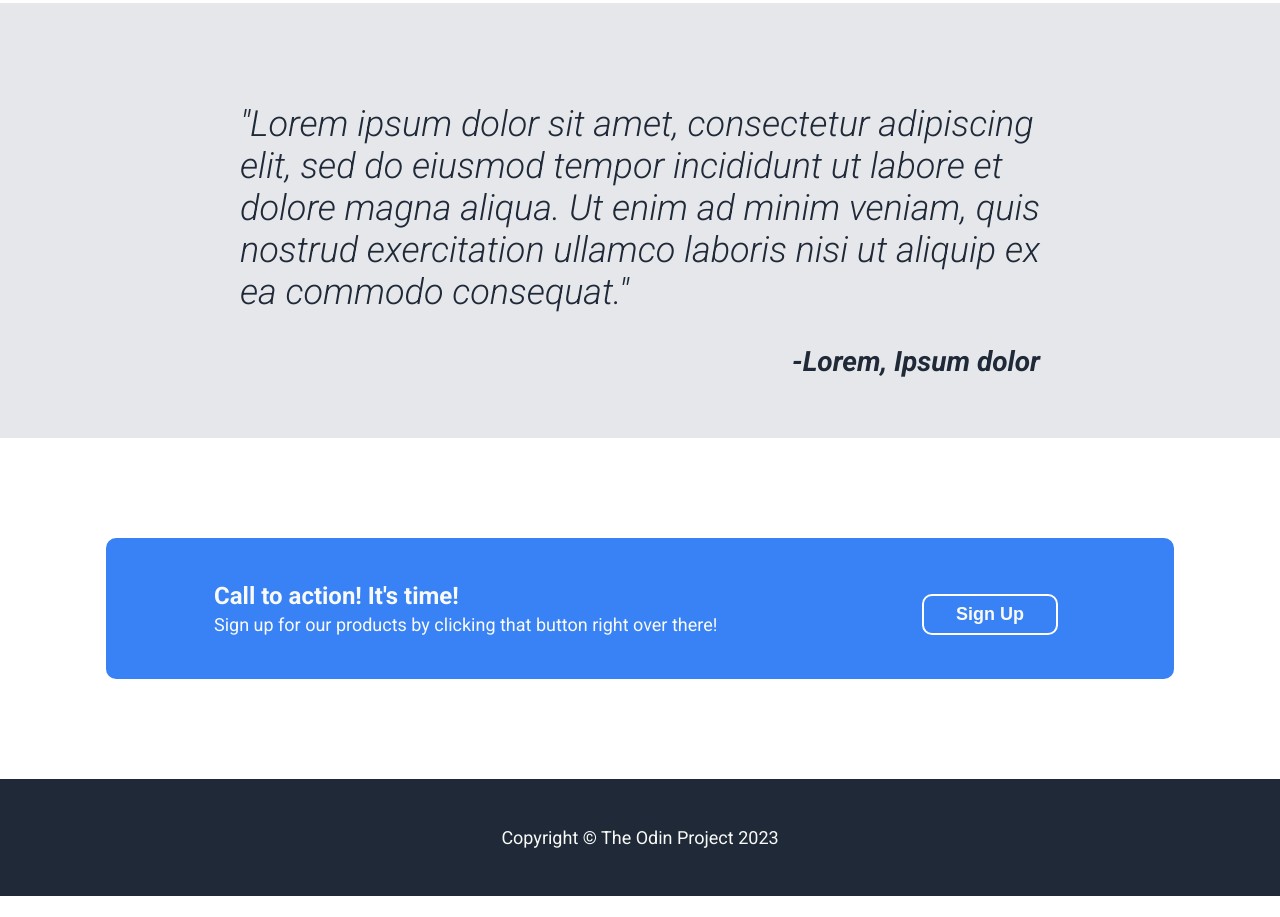
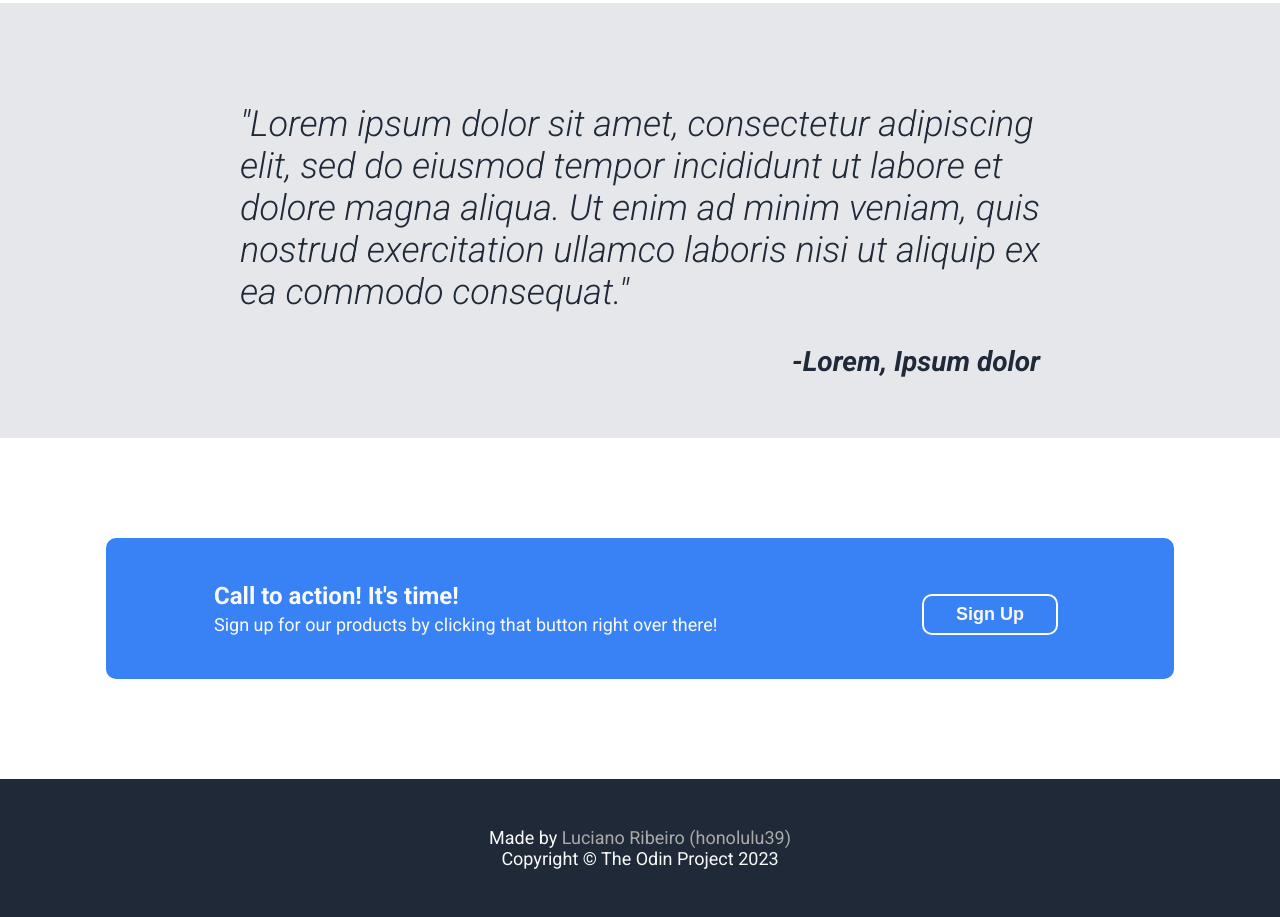
Before and after one commit to honolulu39/landing-page, a plain HTML site: page index.html in a window 1280 px wide. Shown: the part 899-1816 px from the top of the page. Before the commit the page ends 1795 px from the top, so only its background shows below. Drawn offline with Linux system fonts and the light colour scheme.

Commit message:
landing page

```diff
--- a/index.html
+++ b/index.html
@@ -59,7 +59,7 @@
 			</div>
 		</div>
 		<div class='footer'>
-			<span>Copyright © The Odin Project 2023</span>
+			<span> Made by <a href='https://github.com/honolulu39'>Luciano Ribeiro (honolulu39)</a> <br>Copyright © The Odin Project 2023</br></span>
 		</div>
 	</body>
 </html>
--- a/style.css
+++ b/style.css
@@ -67,6 +67,7 @@ ul li {
     flex: auto;
     white-space: nowrap;
 }
+
 
 ul a:hover {
     text-decoration: underline;
@@ -186,3 +187,13 @@ button {
     text-align: center;
 
 }
+
+.footer a {
+    text-decoration: none;
+    color: rgb(170, 170, 170);
+}
+
+.footer a:hover {
+    color: #E5E7EB;
+    text-decoration: underline;
+}
```
